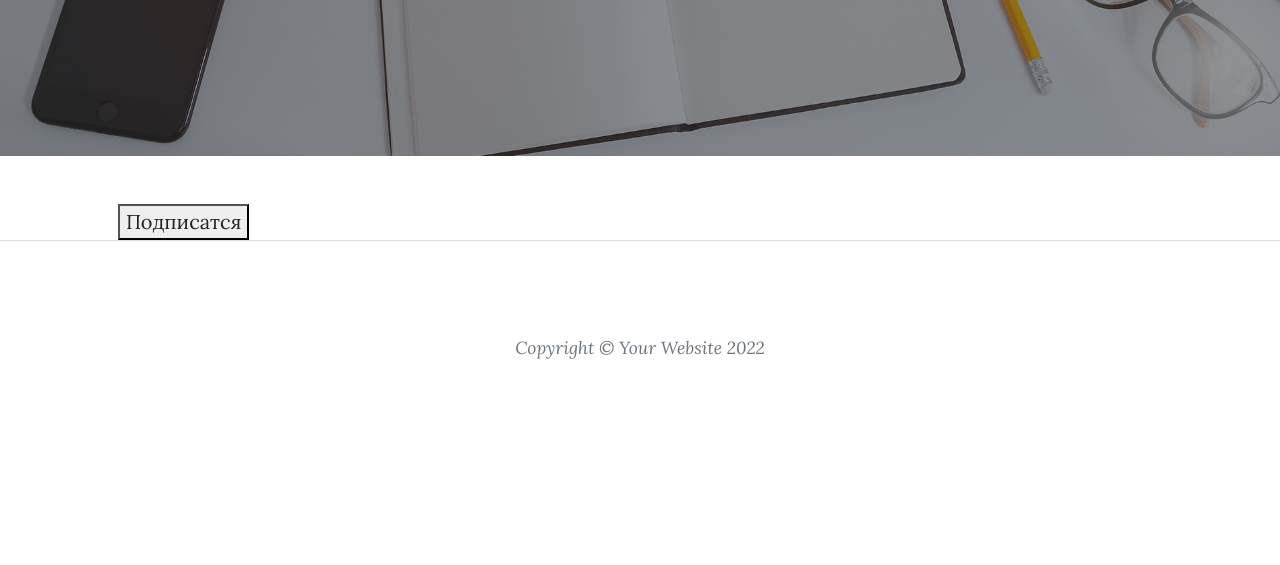
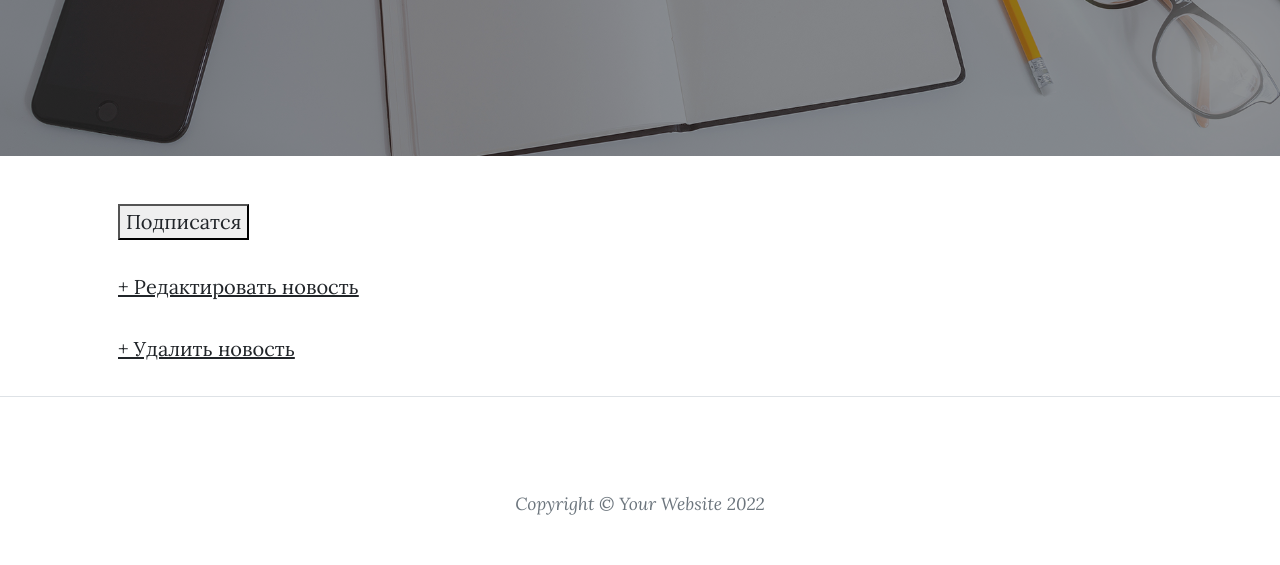
Before and after one commit to magusmgl/NewsPortal, a Django app: template NewsPortal/templates/news/news.html in a window 1280 px wide. Shown: the part 456-1021 px from the top of the page. Before the commit the page ends 815 px from the top, so only its background shows below. Run offline with Django 4.2, Linux system fonts and the light colour scheme; the template is opened without the code that fills it, so the values that code supplies are empty; the visitor is signed in with stand-in values (Sample User, id 1); parts of the project's set-up code (start-up, migrations or seed data) failed here and were passed over; some libraries are stand-ins or nearby versions.

Commit message:
add edit and delite link at news_template

```diff
--- a/NewsPortal/templates/news/news.html
+++ b/NewsPortal/templates/news/news.html
@@ -18,5 +18,10 @@
     <div>
         <button><a href="{% url 'news_subcribe' news.id %}">Подписатся</a></button>
     </div>
+    <div>
+        <p><a href="{% url 'news_update' news.pk %}">+ Редактировать новость</a></p>
+        <p><a href="{% url 'news_delete' news.pk %}">+ Удалить новость</a></p>
+    </div>
+
 {% endif %}
 {% endblock content %}
```
